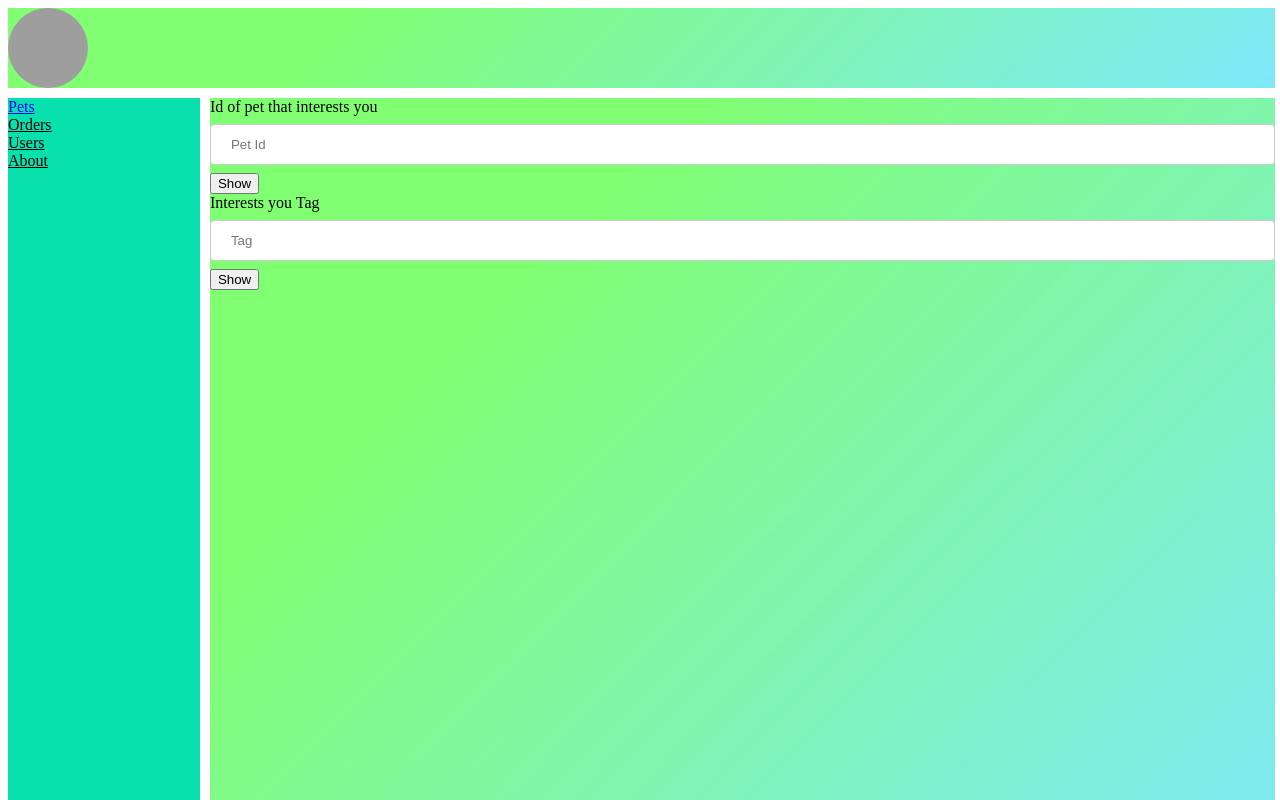
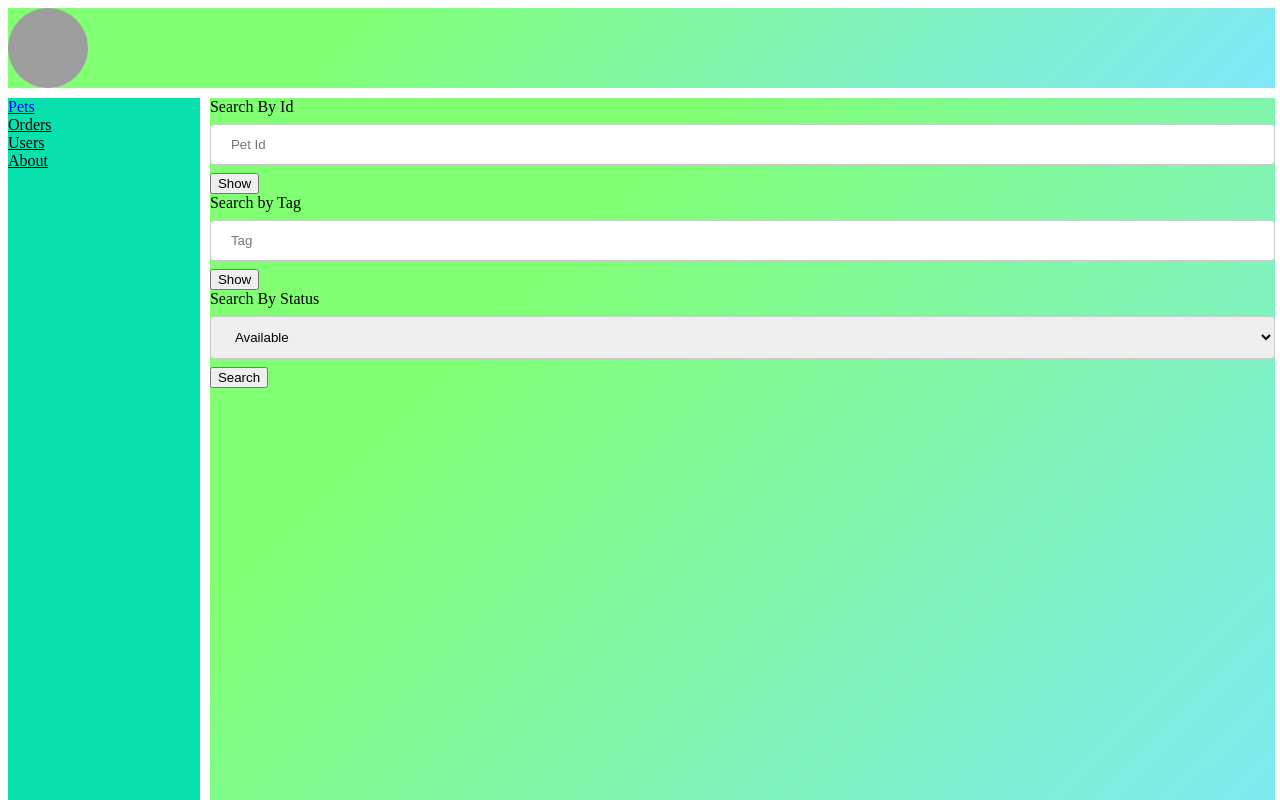
Before and after one commit to Yulian-21/pet-store-app, a React (Create React App) app: page /pets in a window 1280 px wide. Shown: the top 800 px of the page. Built offline with nearby package versions, Linux system fonts and the light colour scheme; grey boxes are pictures that could not be loaded.

Commit message:
Rewrite label text + Add select with statuses

```diff
--- a/src/components/pets/PetsPage.tsx
+++ b/src/components/pets/PetsPage.tsx
@@ -1,22 +1,33 @@
-import React, {FC, useState} from 'react'
+import React, { FC, useState } from 'react'
 import { useNavigate } from 'react-router-dom'
+import { Status } from './PetTypes/PetTypes'
 
 const PetsPage: FC = () => {
   const [petId, setPetId] = useState('')
   const [petTag, setPetTag] = useState('')
+  const [status, setStatus] = useState('')
 
   const navigation = useNavigate()
   return (
     <div>
       <div>
-          <label htmlFor="petId">Id of pet that interests you</label>
-        <input type="text" value={petId} id="petId" onChange={(changing) => setPetId(changing.target.value)} placeholder="Pet Id"/>
+        <label htmlFor="petId">Search By Id</label>
+        <input type="text" value={petId} id="petId" onChange={(changing) => setPetId(changing.target.value)} placeholder="Pet Id" />
         <button onClick={() => navigation('/pets/' + petId)}>Show</button>
       </div>
       <div>
-        <label htmlFor="petTag">Interests you Tag</label>
-        <input type="text" value={petTag} id="petTag" onChange={(changing) => setPetTag(changing.target.value)} placeholder="Tag"/>
-        <button onClick={() => navigation('/pets/tag/' + petTag)}>Show</button>
+        <label htmlFor="petTag">Search by Tag</label>
+        <input type="text" value={petTag} id="petTag" onChange={(changing) => setPetTag(changing.target.value)} placeholder="Tag" />
+        <button onClick={() => navigation('/pets/byTag/' + petTag)}>Show</button>
+      </div>
+      <div>
+        <label htmlFor="status">Search By Status</label>
+        <select id="status" onChange={(changing) => setStatus(changing.target.value)}>
+          <option value={Status.Available}>Available</option>
+          <option value={Status.Pending}>Pending</option>
+          <option value={Status.Sold}>Sold</option>
+        </select>
+        <button onClick={() => navigation('/pets/byTag/' + petTag)}>Search</button>
       </div>
     </div>
   )
```
Lines whose indentation alone changed are shown as unchanged.
